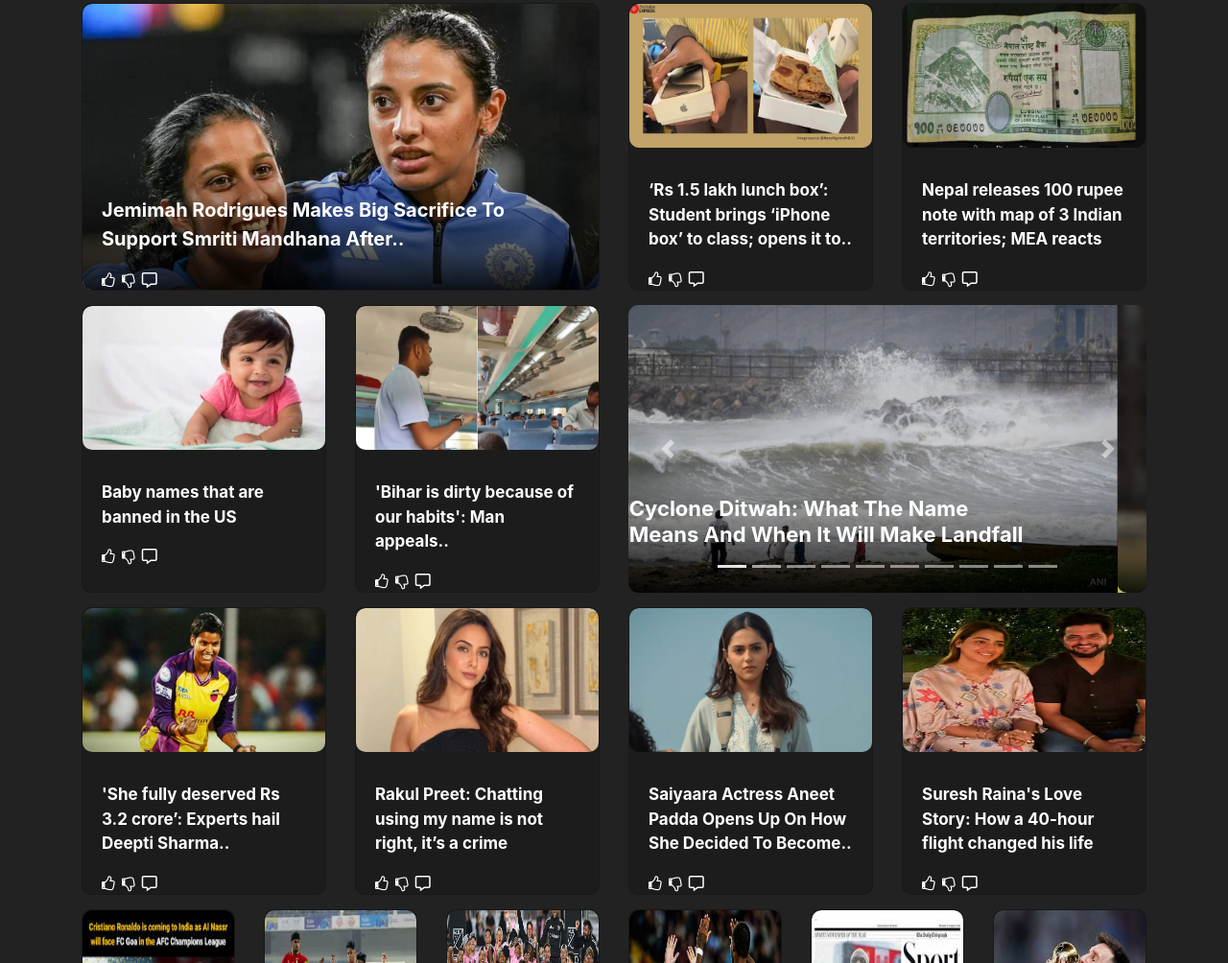
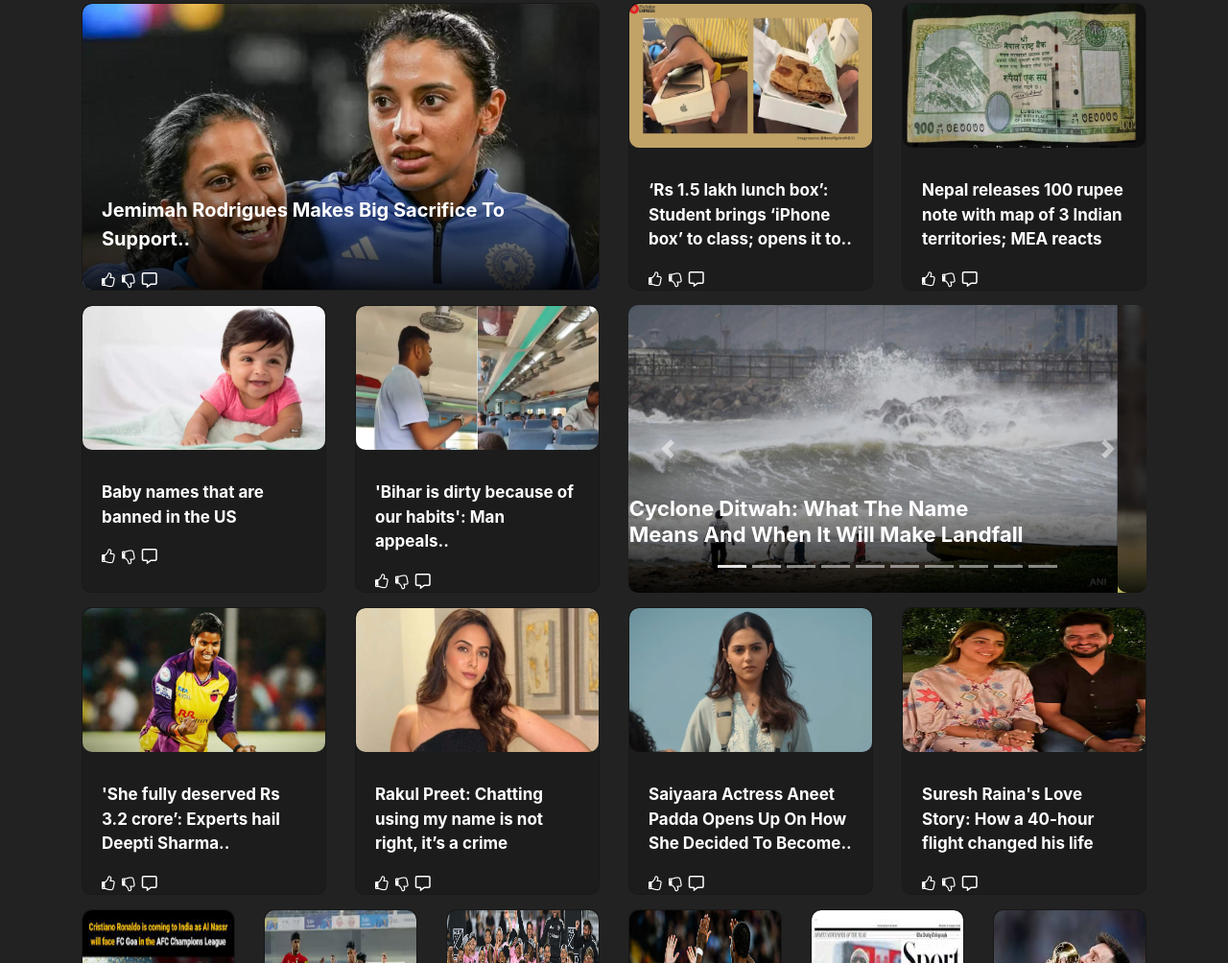
Before and after one commit to Muhammed-Jaseer/msn-bootstrap, a plain HTML site: page index.html in a window 1280 px wide. Shown: the part 1118-2122 px from the top of the page at 96% size. Drawn offline with nearby package versions, Linux system fonts and the light colour scheme.

Commit message:
updated project

```diff
--- a/index.html
+++ b/index.html
@@ -661,7 +661,7 @@ border-radius: 10px;
 
       <h4 class="card-title"></h4>
       <div class="gradient-overlay overlaysmrithi"></div>
-      <p class="card-text text4">Jemimah Rodrigues Makes Big Sacrifice To Support Smriti Mandhana After..</p>
+      <p class="card-text text4">Jemimah Rodrigues Makes Big Sacrifice To Support..</p>
 
    <i class="fa fa-thumbs-o-up " style="color: white; position: relative;"></i>
 <i class="fa fa-thumbs-o-down ml-1" style="color: white; position: relative;"></i>
```
